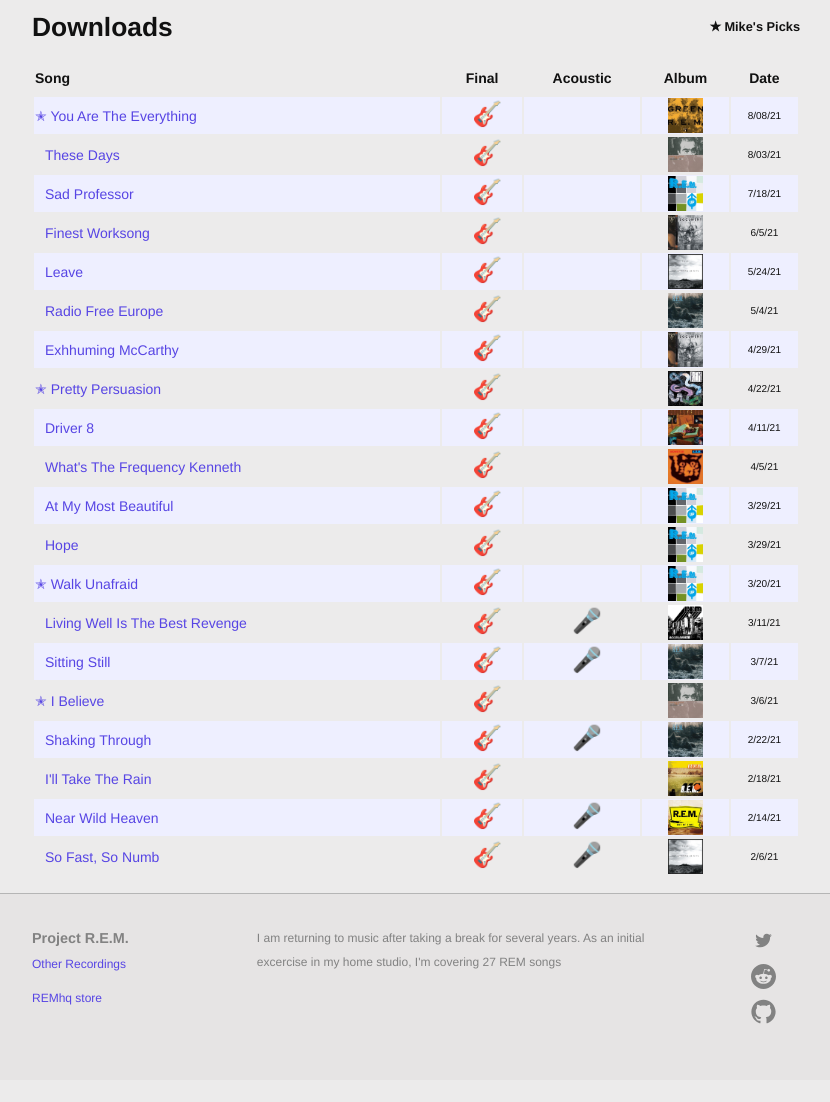
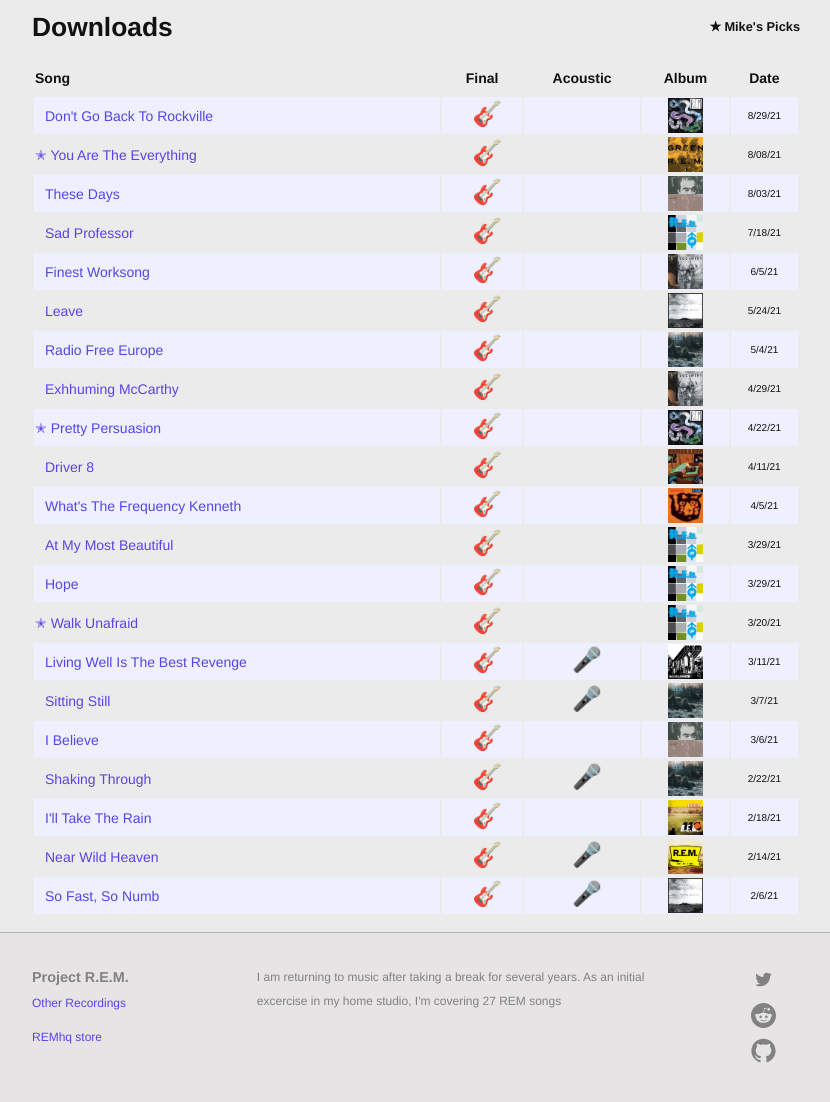
Before and after one commit to slatron/slatron.github.io, a Jekyll site: the page built from recordings.md, in a window 1280 px wide and 1400 px high, scrolled down 162 px. Shown: the part 281-1383 px from the top of the window, without its empty margins (224-1054 px from the left). Built offline with Jekyll 4.4.1, drawn with Linux system fonts in a browser that asks for light colours; before the commit the page ends 1523 px from its top, so only the background shows below that.

Commit message:
adds rockville

```diff
--- a/_sass/_state.scss
+++ b/_sass/_state.scss
@@ -155,3 +155,15 @@
 
   }
 }
+
+.numbered-table {
+  tbody {
+    counter-reset: number;
+  }
+  tr td:first-child a {
+    counter-increment: number;
+  }
+  tr td:first-child a::before {
+    content: " "counter(number)" ";
+  }
+}
--- a/recordings.md
+++ b/recordings.md
@@ -16,17 +16,43 @@
 </script>
 
 <table class="table-collapsible">
-    <thead>
-      <tr class="row">
-        <th class="col-lg-2">Song</th>
-        <th class="col-lg-2">Final</th>
-        <th class="col-lg-2">Acoustic</th>
-        <th class="col-lg-2">Album</th>
-        <th class="col-lg-2">Date</th>
+  <thead>
+    <tr class="row">
+      <th class="col-lg-2">Song</th>
+      <th class="col-lg-2">Final</th>
+      <th class="col-lg-2">Acoustic</th>
+      <th class="col-lg-2">Album</th>
+      <th class="col-lg-2">Date</th>
+    </tr>
+  </thead>
+
+  <tbody>
+    <tr class="row" id="rockville">
+      <td data-th="Song">
+        <a href="https://drive.google.com/file/d/1hHfFeEZ7KcReU3bFO_7epP1I2iSophV8/view?usp=sharing" target="_blank">Don't Go Back To Rockville</a>
+          <svg x="0" y="0" viewBox="0 0 300.003 300.003" class="mobile-toggle icon-less" onClick="toggleRow('rockville')">
+            <g>
+              <path fill="#0e9aef" d="M150.001,0c-82.843,0-150,67.159-150,150c0,82.838,67.157,150.003,150,150.003c82.838,0,150-67.165,150-150.003C300.001,67.159,232.838,0,150.001,0z M197.218,166.283H92.41c-8.416,0-15.238-6.821-15.238-15.238s6.821-15.238,15.238-15.238H197.22c8.416,0,15.238,6.821,15.238,15.238S205.634,166.283,197.218,166.283z" />
+            </g>
+          </svg>
+          <svg x="0" y="0" viewBox="0 0 300.003 300.003" class="mobile-toggle icon-more" onClick="toggleRow('rockville')">
+            <g>
+              <path fill="#0e9aef" d="M150,0C67.159,0,0.001,67.159,0.001,150c0,82.838,67.157,150.003,149.997,150.003S300.002,232.838,300.002,150C300.002,67.159,232.839,0,150,0z M213.281,166.501h-48.27v50.469c-0.003,8.463-6.863,15.323-15.328,15.323c-8.468,0-15.328-6.86-15.328-15.328v-50.464H87.37c-8.466-0.003-15.323-6.863-15.328-15.328c0-8.463,6.863-15.326,15.328-15.328l46.984,0.003V91.057c0-8.466,6.863-15.328,15.326-15.328c8.468,0,15.331,6.863,15.328,15.328l0.003,44.787l48.265,0.005c8.466-0.005,15.331,6.86,15.328,15.328C228.607,159.643,221.742,166.501,213.281,166.501z"/>
+            </g>
+          </svg>
+        </td>
+        <td data-th="Final">
+          <a href="https://drive.google.com/file/d/1hHfFeEZ7KcReU3bFO_7epP1I2iSophV8/view?usp=sharing" target="_blank">🎸</a>
+        </td>
+        <td data-th="Acoustic">
+        </td>
+        <td data-th="Album">
+          <img loading="lazy" alt="Green" src="/ms_assets/images/albums/reckoning.jpg" />
+        </td>
+        <td data-th="Date">
+          8/29/21
+        </td>
       </tr>
-    </thead>
-
-    <tbody>
 
       <tr class="row" id="the_everything">
         <td data-th="Song">
@@ -419,7 +445,7 @@
     </tr>
     <tr class="row" id="believe">
       <td data-th="Song">
-        <a href="https://drive.google.com/file/d/1bQPnMSNsrWEmIMdrtdAzG22aBVvQXL-z/view?usp=sharing" target="_blank" class="star">I Believe</a>
+        <a href="https://drive.google.com/file/d/1bQPnMSNsrWEmIMdrtdAzG22aBVvQXL-z/view?usp=sharing" target="_blank">I Believe</a>
         <svg x="0" y="0" viewBox="0 0 300.003 300.003" class="mobile-toggle icon-less" onClick="toggleRow('believe')">
           <g>
             <path fill="#0e9aef" d="M150.001,0c-82.843,0-150,67.159-150,150c0,82.838,67.157,150.003,150,150.003c82.838,0,150-67.165,150-150.003C300.001,67.159,232.838,0,150.001,0z M197.218,166.283H92.41c-8.416,0-15.238-6.821-15.238-15.238s6.821-15.238,15.238-15.238H197.22c8.416,0,15.238,6.821,15.238,15.238S205.634,166.283,197.218,166.283z" />
```
Also changed, not shown: _posts/2021-02-06-begin-the-begin.md (+2 -2 lines), _posts/2021-08-08-you-are-the-everything-1.md (+0 -1 lines), _posts/2021-08-29-rockville-1.md (added, +40 -0 lines).
